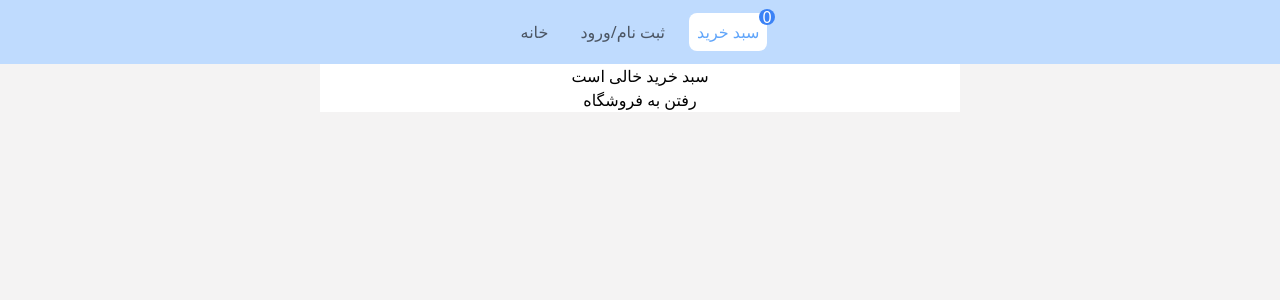
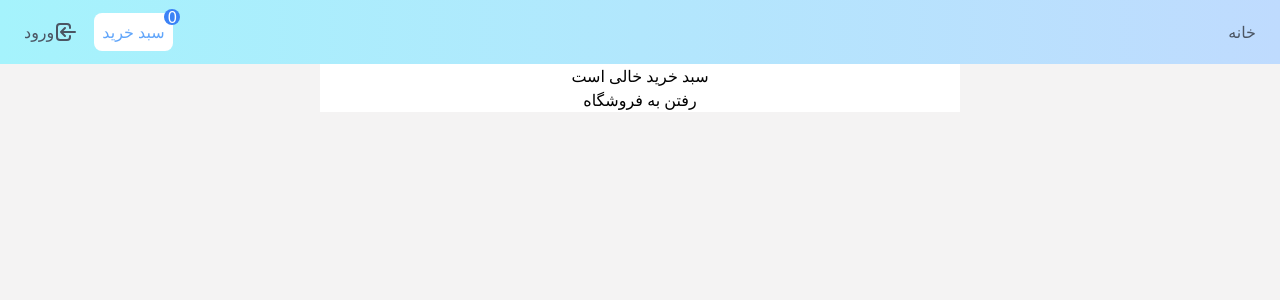
Before and after one commit to ZahraNejati79/ShoppingCart, a React (Create React App) app: page /cart in a window 1280 px wide. Shown: the top 300 px of the page. Built offline with nearby package versions, Linux system fonts and the light colour scheme.

Commit message:
push to home page $ modify styles

```diff
--- a/src/Components/LoginForm.jsx
+++ b/src/Components/LoginForm.jsx
@@ -1,9 +1,24 @@
 import { useFormik } from "formik";
-import { Link } from "react-router-dom";
+import { useState } from "react";
+import { Link, withRouter } from "react-router-dom";
 import * as yup from "yup";
 import InputComponent from "../common/InputComponent";
+import { loginUser } from "../services/LoginService";
 
-const LoginForm = () => {
+const LoginForm = ({ history }) => {
+  const [error, setError] = useState(null);
+
+  const onSubmit = async (value) => {
+    try {
+      const { data } = await loginUser(value);
+      history.push("/");
+    } catch (error) {
+      if (error.response.data.message) {
+        setError(error.response.data.message);
+      }
+    }
+  };
+
   const validationSchema = yup.object({
     email: yup
       .string()
@@ -17,13 +32,13 @@ const LoginForm = () => {
       email: "",
       password: "",
     },
-    onSubmit: (value) => console.log(value),
+    onSubmit,
     validationSchema,
     validateOnMount: true,
   });
 
   return (
-    <div className="bg-white w-full container max-w-md p-4 mt-4 rounded-lg border border-gray-300">
+    <div className="bg-white w-full container max-w-md p-4 mt-4 rounded-lg border border-gray-300 mx-2">
       <form onSubmit={formik.handleSubmit}>
         <InputComponent
           name="email"
@@ -44,6 +59,11 @@ const LoginForm = () => {
         >
           وارد شدن
         </button>
+        {error && (
+          <div dir="rtl" className="text-red-500 text-sm">
+            {error}
+          </div>
+        )}
       </form>
       <div className="border-t-2  flex justify-end items-center border-gray-200 mt-4 pt-4">
         <Link to="/singup" className=" text-blue-500 outline-none">
@@ -54,4 +74,4 @@ const LoginForm = () => {
   );
 };
 
-export default LoginForm;
+export default withRouter(LoginForm);
--- a/src/Components/Navigation.jsx
+++ b/src/Components/Navigation.jsx
@@ -3,27 +3,33 @@ import { useCart } from "../Context/CartProvider";
 const Navigation = () => {
   const { cart } = useCart();
   return (
-    <header className="text-gray-600 bg-blue-200 bg-blue-2 00 width-screen h-16 flex justify-center sticky top-0">
-      <nav className="container flex justify-center items-center ">
-        <ul className="flex justify-center items-center gap-x-4">
+    <header className="text-gray-600 bg-gradient-to-r from-cyan-200 to-blue-200 bg-blue-2 00 width-screen h-16 flex justify-center sticky top-0">
+      <nav className="container flex justify-between items-center max-w-xl md:max-w-2xl lg:max-w-7xl px-4">
+        <ul className="flex items-center justify-start gap-x-2 gap-y-2">
           <li>
-            <NavLink
-              className="hover:bg-white hover:text-blue-400 p-2 rounded-lg"
-              activeClassName="bg-white text-blue-400"
-              exact
-              to="/"
-            >
-              خانه
-            </NavLink>
-          </li>
-          <li>
-            <NavLink
-              className="hover:bg-white hover:text-blue-400 p-2 rounded-lg"
-              activeClassName="bg-white text-blue-400"
-              exact
-              to="/singup"
-            >
-              ثبت نام/ورود
+            <NavLink exact to="/singup">
+              <div
+                className="hover:bg-white hover:text-blue-400 p-2 rounded-lg flex justify-center items-center"
+                activeClassName="bg-white text-blue-400"
+              >
+                <div>ورود</div>
+                <div>
+                  <svg
+                    xmlns="http://www.w3.org/2000/svg"
+                    className="h-6 w-6"
+                    fill="none"
+                    viewBox="0 0 24 24"
+                    stroke="currentColor"
+                    strokeWidth={2}
+                  >
+                    <path
+                      strokeLinecap="round"
+                      strokeLinejoin="round"
+                      d="M11 16l-4-4m0 0l4-4m-4 4h14m-5 4v1a3 3 0 01-3 3H6a3 3 0 01-3-3V7a3 3 0 013-3h7a3 3 0 013 3v1"
+                    />
+                  </svg>
+                </div>
+              </div>
             </NavLink>
           </li>
           <li className="relative">
@@ -40,6 +46,18 @@ const Navigation = () => {
             </span>
           </li>
         </ul>
+        <ul className="flex justify-center items-center gap-x-4">
+          <li>
+            <NavLink
+              className="hover:bg-white hover:text-blue-400 p-2 rounded-lg"
+              activeClassName="bg-white text-blue-400"
+              exact
+              to="/"
+            >
+              خانه
+            </NavLink>
+          </li>
+        </ul>
       </nav>
     </header>
   );
--- a/src/Components/SingupForm.jsx
+++ b/src/Components/SingupForm.jsx
@@ -1,12 +1,12 @@
 import { useFormik } from "formik";
 import { useState } from "react";
-import { Link, NavLink } from "react-router-dom";
+import { Link, NavLink, withRouter } from "react-router-dom";
 import * as yup from "yup";
 import InputComponent from "../common/InputComponent";
 import { singupUser } from "../services/SingupService";
 import { showError } from "../utils/shoeError";
 
-const SingupForm = () => {
+const SingupForm = ({ history }) => {
   // const [userData, setUserDate] = useState({
   //   name: "",
   //   email: "",
@@ -44,7 +44,7 @@ const SingupForm = () => {
     };
     try {
       const { data } = await singupUser(userData);
-      console.log(data);
+      history.push("/");
     } catch (error) {
       if (error.response.data.message) {
         setError(error.response.data.message);
@@ -87,7 +87,7 @@ const SingupForm = () => {
   });
 
   return (
-    <div className="bg-white w-full container max-w-md p-4 mt-4 rounded-lg border border-gray-300">
+    <div className="bg-white w-full container max-w-md p-4 mt-4 rounded-lg border border-gray-300 mx-2">
       <form onSubmit={formik.handleSubmit}>
         <InputComponent name="name" formik={formik} label="نام کاربری" />
         <InputComponent
@@ -138,4 +138,4 @@ const SingupForm = () => {
   );
 };
 
-export default SingupForm;
+export default withRouter(SingupForm);
--- a/src/Pages/CartPage.jsx
+++ b/src/Pages/CartPage.jsx
@@ -123,7 +123,7 @@ const SummaryCart = ({ cart, total }) => {
         <div className="flex justify-center items-center w-full">
           <NavLink
             to="/checkout"
-            className="bg-blue-600 text-white flex justify-center items-center w-full mt-4 rounded-lg py-1"
+            className="bg-gradient-to-r from-cyan-400 to-blue-400 text-white flex justify-center items-center w-full mt-4 rounded-lg py-1"
           >
             پرداخت سفارش
           </NavLink>
--- a/src/Pages/HomePage.jsx
+++ b/src/Pages/HomePage.jsx
@@ -16,28 +16,25 @@ const HomePage = () => {
 
   return (
     <Layout>
-      <main className="flex justify-center items-center">
-        <section className="grid grid-cols-[repeat(auto-fit,minmax(260px,1fr))]  rounded-lg gap-x-2 gap-y-3 max-w-7xl width-full">
+      <main className="flex justify-center items-center bg-gray-200 w-full p-4">
+        <section className="grid w-full  grid-cols-1 md:grid-cols-2 lg:grid-cols-4 rounded-lg gap-x-2 gap-y-3 max-w-md md:max-w-2xl lg:max-w-7xl  ">
           {prod.products.map((p) => {
             return (
               <section
                 key={p.name}
-                className="bg-blue-200 flex-col items-center justify-center rounded-lg "
+                className="bg-white flex-col items-center justify-center rounded-lg w-full "
               >
-                <div className="">
+                <div className="w-full ">
                   <img
                     className="w-full h-auto overflow-auto rounded-t-lg"
                     src={p.image}
                     alt={p.name}
                   />
                 </div>
-                <div className="flex justify-between items-center p-2">
-                  <p>{p.name}</p>
+                <div className="flex justify-between items-center bg-gray-100 p-2 text-sm border-2 border-gray-100 rounded-b-lg">
                   <p>{p.price},000 تومان</p>
-                </div>
-                <div className="flex justify-center items-center rounded-b-lg">
                   <button
-                    className="p-2 bg-blue-400 w-full rounded-b-lg"
+                    className="p-2 bg-gradient-to-r from-cyan-400 to-blue-400 rounded-lg font-bold"
                     onClick={() => addProductHandler(p)}
                   >
                     {checkInCart(cart, p) ? (
@@ -51,7 +48,6 @@ const HomePage = () => {
             );
           })}
         </section>
-        <h2>this is home page</h2>
       </main>
     </Layout>
   );
--- /dev/null
+++ b/src/services/LoginService.jsx
@@ -0,0 +1,5 @@
+import http from "./HttpService";
+
+export const loginUser = (data) => {
+  return http.post("/user/login", data);
+};
--- a/src/utils/shoeError.jsx
+++ b/src/utils/shoeError.jsx
@@ -1,14 +1,14 @@
 export const showError = (error) => {
   if (error == `"password" length must be at least 8 characters long`) {
     return (
-      <div dir="rtl" className="text-red-500 font-sm">
+      <div dir="rtl" className="text-red-500 text-sm">
         رمز عبور حداقل 8 کاراکتر باید باشد
       </div>
     );
   }
   if (error == `Email already exists !`) {
     return (
-      <div dir="rtl" className="text-red-500 font-sm">
+      <div dir="rtl" className="text-red-500 text-sm">
         کاربری با این ایمیل وجود دارد
       </div>
     );
```
